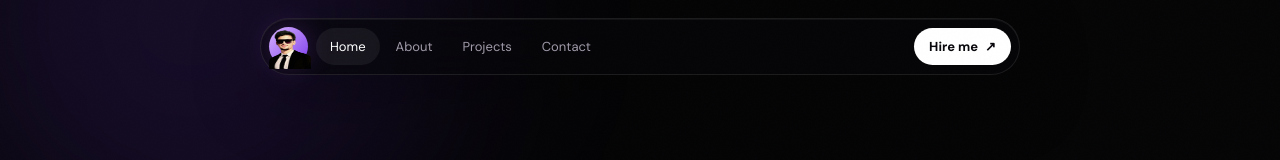
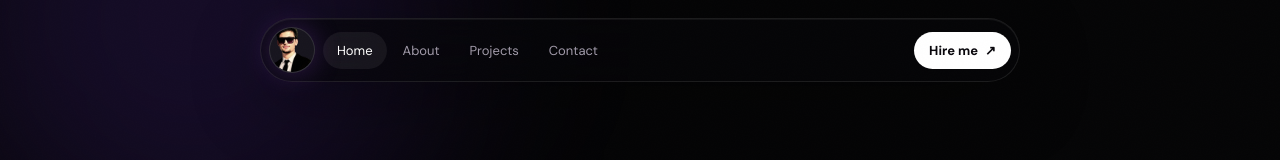
Before and after one commit to mickey360/mehranyousafzai_portfolios, a Next.js app: page / in a window 1280 px wide. Shown: the top 160 px of the page. Built offline with nearby package versions, Linux system fonts and the light colour scheme.

Commit message:
Update globals.css

```diff
--- a/app/globals.css
+++ b/app/globals.css
@@ -22,3 +22,45 @@ body:before{content:"";position:fixed;inset:0;pointer-events:none;z-index:80;opa
 @media(max-width:850px){.container,.hero-inner{width:min(calc(100% - 28px),var(--max))}.nav{width:calc(100% - 18px)}.nav-links{display:none}.nav-links.mobile-open{position:absolute;top:58px;left:0;right:0;display:flex;flex-direction:column;padding:9px;border:1px solid var(--border);border-radius:23px;background:rgba(7,6,10,.94);backdrop-filter:blur(20px);box-shadow:0 25px 70px rgba(0,0,0,.4)}.nav-links.mobile-open .nav-link{text-align:center;padding:13px}.mobile-toggle{display:flex}.hero{min-height:auto;padding:145px 0 80px}.hero-grid,.about-grid,.contact-grid{grid-template-columns:1fr;gap:42px}.portrait-card{margin:0 auto;max-width:520px}.section{padding:88px 0}.section-head{display:block}.section-lead{margin-top:18px}.work-grid{grid-template-columns:1fr}.contact-shell{padding:145px 0 80px}}
 @media(max-width:560px){.hero-title{font-size:clamp(47px,14.7vw,75px)}.portrait-card{aspect-ratio:1/1.16}.project-card{min-height:435px;padding:22px}.project-links{left:22px}.tags{left:22px}.info-grid{grid-template-columns:1fr}.footer-inner{align-items:flex-start;flex-direction:column}.footer-links{gap:14px}.page-intro{font-size:16px}.nav-cta{padding:10px 12px}.brand{width:37px;height:37px}}
 @media(prefers-reduced-motion:reduce){html{scroll-behavior:auto}.reveal,.portrait-card,.marquee-track{animation:none;opacity:1;transform:none}.project-card{transition:none}}
+
+.brand {
+  display: flex;
+  align-items: center;
+  justify-content: center;
+  width: 46px;
+  height: 46px;
+  flex-shrink: 0;
+  text-decoration: none;
+  border-radius: 50%;
+  overflow: hidden;
+  border: 1px solid rgba(255, 255, 255, 0.12);
+  background: rgba(255, 255, 255, 0.06);
+  transition:
+    transform 0.3s ease,
+    border-color 0.3s ease,
+    box-shadow 0.3s ease;
+}
+
+.brand:hover {
+  transform: translateY(-2px) scale(1.04);
+  border-color: rgba(168, 85, 247, 0.7);
+  box-shadow:
+    0 0 25px rgba(168, 85, 247, 0.25),
+    0 0 50px rgba(168, 85, 247, 0.08);
+}
+
+.brand-avatar {
+  position: relative;
+  width: 100%;
+  height: 100%;
+  overflow: hidden;
+  border-radius: 50%;
+}
+
+.brand-avatar img {
+  width: 100%;
+  height: 100%;
+  object-fit: cover;
+  object-position: center;
+  display: block;
+}
```
